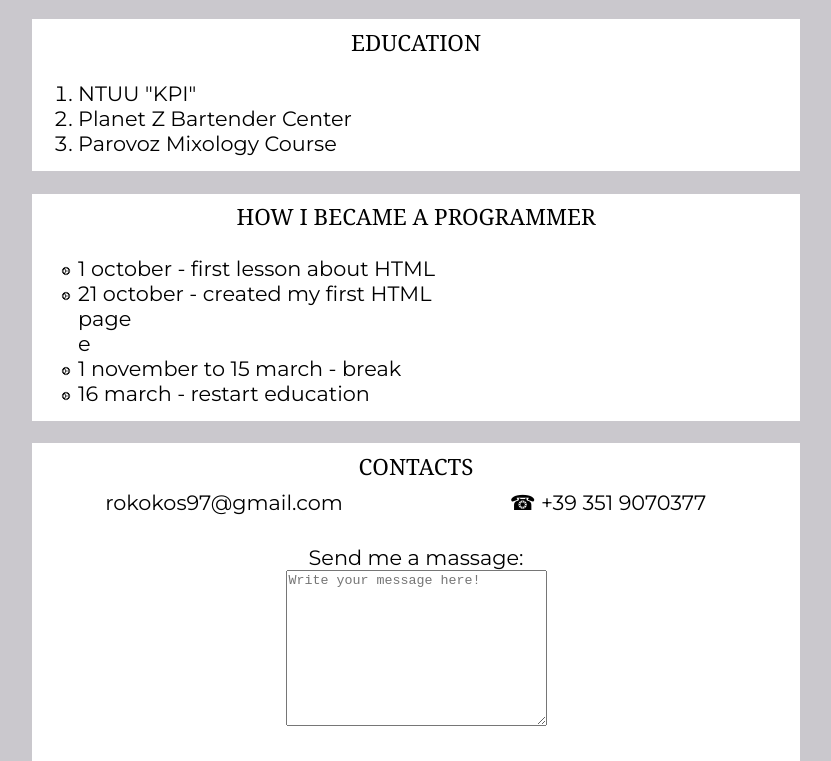
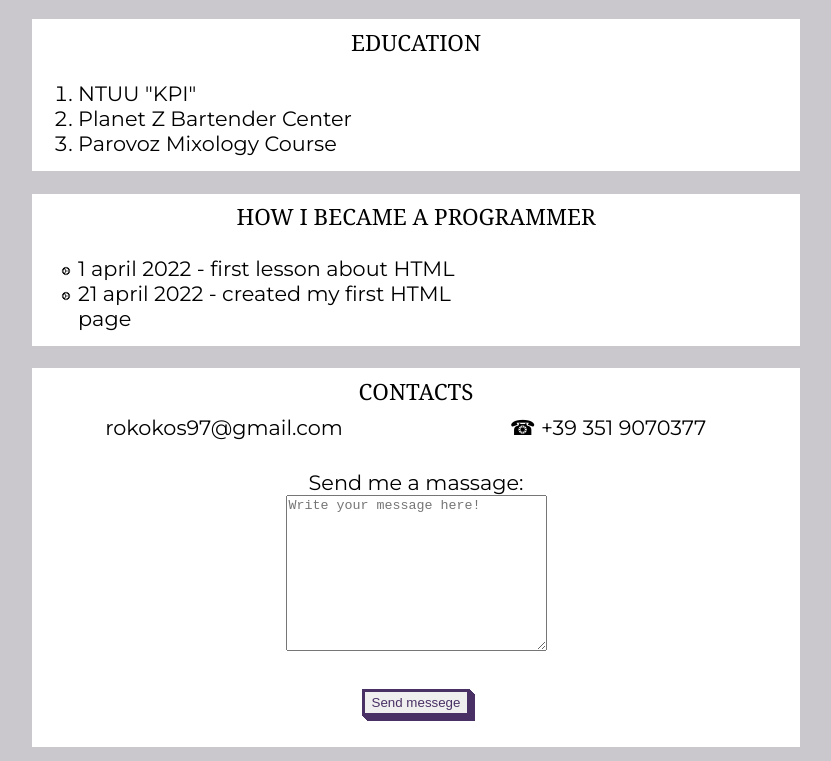
Before and after one commit to rokokos97/CV_HTML_CSS, a plain HTML site: page index.html in a window 1280 px wide. Shown: the part 1625-2386 px from the top of the page, without its empty margins (224-1055 px from the left). Drawn offline with Linux system fonts and the light colour scheme; a web font is replaced by a local one.

Commit message:
Update index.html

```diff
--- a/index.html
+++ b/index.html
@@ -20,7 +20,7 @@
             <div class="headeritam">
                 <a href="rus.html">
                     <img src="imgs/language_black_24dp.svg" alt="symbol of planet">
-                    <p>eng / rus</p>
+                    <p>eng / ukr</p>
                 </a>
             </div>
             <div class="headeritam">
@@ -214,10 +214,8 @@
     <p class="title">how i became a programmer</p>
     <div class="how card">
          <ul class="howitam">
-            <li>1 october - first lesson about HTML</li>
-            <li>21 october - created my first HTML page</li>e
-            <li>1 november to 15 march - break</li>
-            <li>16 march - restart education</li>
+            <li>1 april 2022 - first lesson about HTML</li>
+            <li>21 april 2022 - created my first HTML page</li>
         </ul>
     </div>
     <p class="title">contacts</p>
```
